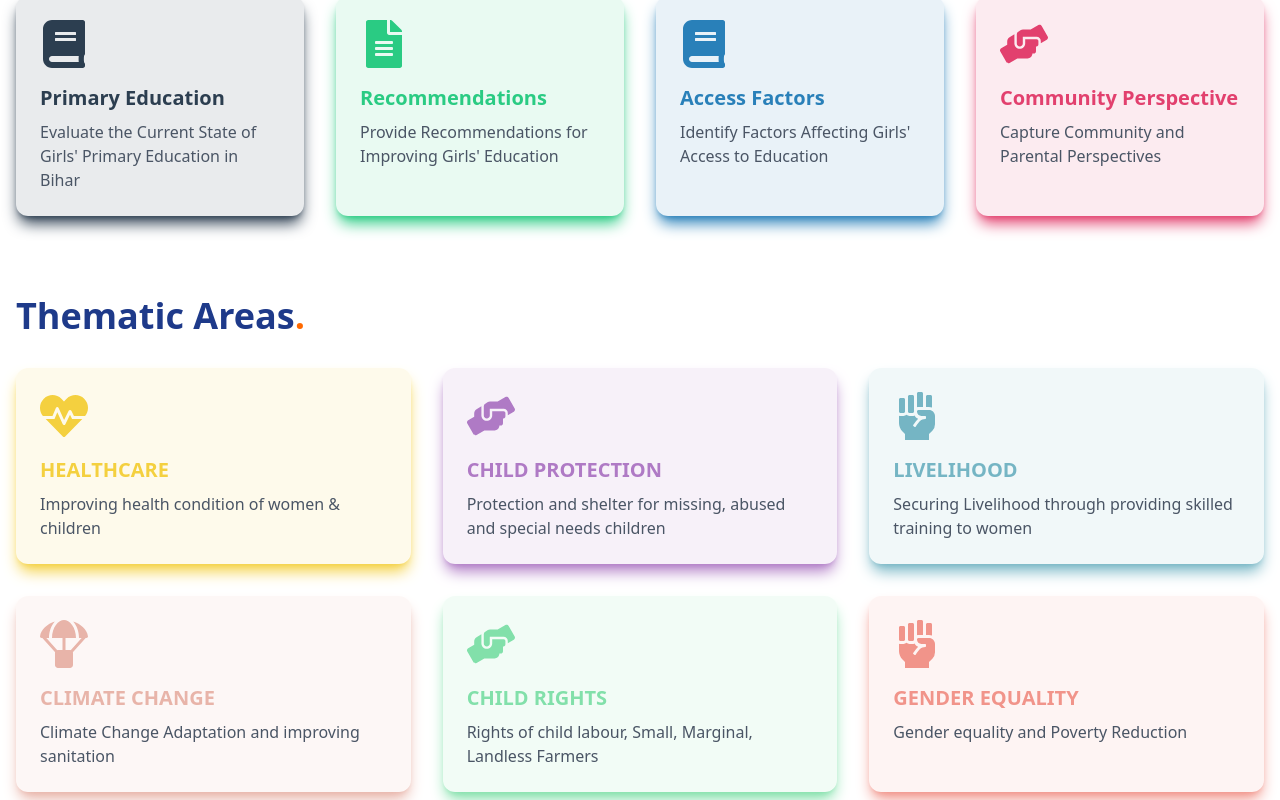
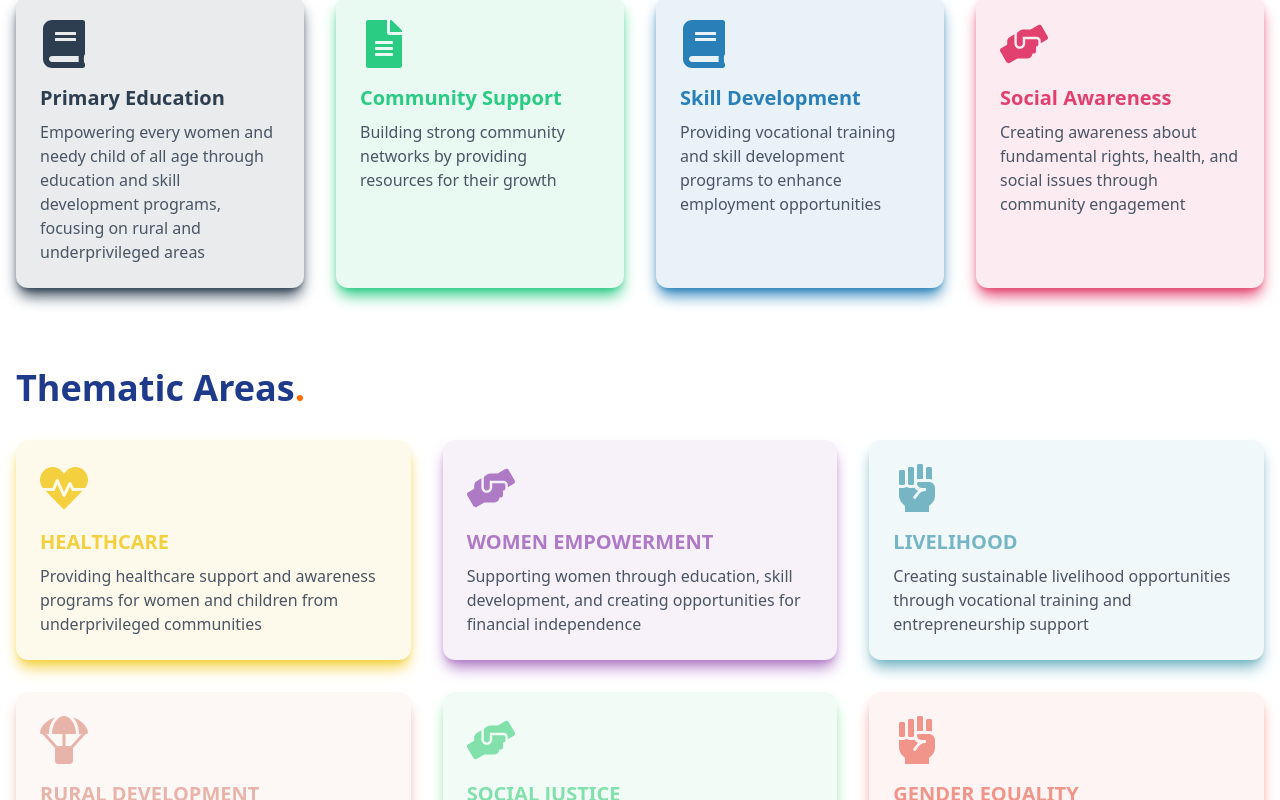
Before and after one commit to Shiva-302004/prema-foundation, a React (Vite) app in the folder frontend/: page / in a window 1280 px wide. Shown: the part 2600-3400 px from the top of the page. Built offline with nearby package versions, Linux system fonts and the light colour scheme.

Commit message:
fixed bugs

```diff
--- a/frontend/src/Components/Events.jsx
+++ b/frontend/src/Components/Events.jsx
@@ -191,7 +191,7 @@ const Events = () => {
                         <span className="font-semibold">Date: </span>
                         {event.date}
                       </div>
-                      <div className="text-right">
+                      <div className="text-right ">
                         <span className="font-semibold">Venue: </span>
                         {event.venue}
                       </div>
--- a/frontend/src/Components/Footer.jsx
+++ b/frontend/src/Components/Footer.jsx
@@ -7,9 +7,14 @@ const Footer = () => {
         <div className="grid grid-cols-1 md:grid-cols-4 gap-8">
           {/* Logo and Address Section */}
           <div className="space-y-4">
-            <Link to="/" className="flex items-center text-orange-500 text-xl font-bold">
-              MPF 🏠
-            </Link>
+          <Link
+            to="/"
+            className="flex items-center text-orange-500 text-xl font-bold"
+          >
+            MPF <span className="text-orange-500 px-1"> {" "}<svg xmlns="http://www.w3.org/2000/svg" width="17" height="17" viewBox="0 0 24 24">
+                    <path d="M12.74 2.32a1 1 0 0 0-1.48 0l-9 10A1 1 0 0 0 3 14h2v7a1 1 0 0 0 1 1h12a1 1 0 0 0 1-1v-7h2a1 1 0 0 0 1-1 1 1 0 0 0-.26-.68z" fill="#FF6900"></path>
+                </svg></span>
+          </Link>
             <div className="text-gray-600 dark:text-gray-400 text-sm">
               <p>G-2, Deepleela Complex,</p>
               <p>Vindhyavasini Street, Kadamkuan,</p>
@@ -28,16 +33,6 @@ const Footer = () => {
             </ul>
           </div>
 
-          {/* Company Section */}
-          <div>
-            <h3 className="text-gray-800 dark:text-white font-semibold mb-4">Company</h3>
-            <ul className="space-y-3">
-              <li><Link to="/how-we-work" className="text-gray-600 dark:text-gray-400 hover:text-orange-500 dark:hover:text-orange-500">How We Work?</Link></li>
-              <li><Link to="/capital" className="text-gray-600 dark:text-gray-400 hover:text-orange-500 dark:hover:text-orange-500">Capital</Link></li>
-              <li><Link to="/security" className="text-gray-600 dark:text-gray-400 hover:text-orange-500 dark:hover:text-orange-500">Security</Link></li>
-            </ul>
-          </div>
-
           {/* Support Section */}
           <div>
             <h3 className="text-gray-800 dark:text-white font-semibold mb-4">Support</h3>
@@ -53,7 +48,7 @@ const Footer = () => {
         <div className="mt-8 pt-8 border-t border-gray-200 dark:border-gray-700">
           <div className="flex flex-col md:flex-row justify-between items-center">
             <p className="text-gray-600 dark:text-gray-400 text-sm">
-              © 2023 MAA PREMA FOUNDATION. All rights reserved
+              © {new Date().getFullYear()} MAA PREMA FOUNDATION. All rights reserved
             </p>
             <div className="flex space-x-6 mt-4 md:mt-0">
               <div className="flex items-center space-x-4">
@@ -76,14 +71,7 @@ const Footer = () => {
                   </svg>
                 </a>
               </div>
-              <div className="flex space-x-4">
-                <Link to="/terms" className="text-gray-600 dark:text-gray-400 hover:text-orange-500 dark:hover:text-orange-500 text-sm">
-                  Terms & Agreements
-                </Link>
-                <Link to="/privacy" className="text-gray-600 dark:text-gray-400 hover:text-orange-500 dark:hover:text-orange-500 text-sm">
-                  Privacy Policy
-                </Link>
-              </div>
+
             </div>
           </div>
         </div>
--- a/frontend/src/Components/WhatWeDo.jsx
+++ b/frontend/src/Components/WhatWeDo.jsx
@@ -4,31 +4,31 @@ const WhatWeDo = () => {
     const mission = [
         {
             title: "Primary Education",
-            description: "Evaluate the Current State of Girls' Primary Education in Bihar",
+            description: "Empowering every women and needy child of all age through education and skill development programs, focusing on rural and underprivileged areas",
             color: "text-[#2c3e50]",
             bgColor: "bg-[#2c3e50]/10",
             bgColorHover: "shadow-lg shadow-[#2c3e50]",
             icon: <FaBook className="w-12 h-12 text-[#2c3e50]" />,
         },
         {
-            title: "Recommendations",
-            description: "Provide Recommendations for Improving Girls' Education",
+            title: "Community Support",
+            description: "Building strong community networks by providing resources for their growth",
             color: "text-[#2acb83]",
             bgColor: "bg-[#2acb83]/10",
             bgColorHover: "shadow-lg shadow-[#2acb83]",
             icon: <FaFileAlt className="w-12 h-12 text-[#2acb83]" />,
         },
         {
-            title: "Access Factors",
-            description: "Identify Factors Affecting Girls' Access to Education",
+            title: "Skill Development",
+            description: "Providing vocational training and skill development programs to enhance employment opportunities",
             color: "text-[#2980b9]",
             bgColor: "bg-[#2980b9]/10",
             bgColorHover: "shadow-lg shadow-[#2980b9]",
             icon: <FaBook className="w-12 h-12 text-[#2980b9]" />,
         },
         {
-            title: "Community Perspective",
-            description: "Capture Community and Parental Perspectives",
+            title: "Social Awareness",
+            description: "Creating awareness about fundamental rights, health, and social issues through community engagement",
             color: "text-[#e2406e]",
             bgColor: "bg-[#e2406e]/10",
             bgColorHover: "shadow-lg shadow-[#e2406e]",
@@ -39,15 +39,15 @@ const WhatWeDo = () => {
     const thematicAreas = [
         {
             title: "HEALTHCARE",
-            description: "Improving health condition of women & children",
+            description: "Providing healthcare support and awareness programs for women and children from underprivileged communities",
             color: "text-[#f4d03f]",
             bgColor: "bg-[#f4d03f]/10",
             bgColorHover: "shadow-lg shadow-[#f4d03f]",
             icon: <FaHeartbeat className="w-12 h-12 text-[#f4d03f]" />,
         },
         {
-            title: "CHILD PROTECTION",
-            description: "Protection and shelter for missing, abused and special needs children",
+            title: "WOMEN EMPOWERMENT",
+            description: "Supporting women through education, skill development, and creating opportunities for financial independence",
             color: "text-[#af7ac5]",
             bgColor: "bg-[#af7ac5]/10",
             bgColorHover: "shadow-lg shadow-[#af7ac5]",
@@ -55,23 +55,23 @@ const WhatWeDo = () => {
         },
         {
             title: "LIVELIHOOD",
-            description: "Securing Livelihood through providing skilled training to women",
+            description: "Creating sustainable livelihood opportunities through vocational training and entrepreneurship support",
             color: "text-[#75b5c4]",
             bgColor: "bg-[#75b5c4]/10",
             bgColorHover: "shadow-lg shadow-[#75b5c4]",
             icon: <FaFistRaised className="w-12 h-12 text-[#75b5c4]" />,
         },
         {
-            title: "CLIMATE CHANGE",
-            description: "Climate Change Adaptation and improving sanitation",
+            title: "RURAL DEVELOPMENT",
+            description: "Implementing programs for rural people development and community upliftment",
             color: "text-[#e8b4a9]",
             bgColor: "bg-[#e8b4a9]/10",
             bgColorHover: "shadow-lg shadow-[#e8b4a9]",
             icon: <FaParachuteBox className="w-12 h-12 text-[#e8b4a9]" />,
         },
         {
-            title: "CHILD RIGHTS",
-            description: "Rights of child labour, Small, Marginal, Landless Farmers",
+            title: "SOCIAL JUSTICE",
+            description: "Advocating for women's rights and providing support to victims of social injustice",
             color: "text-[#82e0aa]",
             bgColor: "bg-[#82e0aa]/10",
             bgColorHover: "shadow-lg shadow-[#82e0aa]",
@@ -79,7 +79,7 @@ const WhatWeDo = () => {
         },
         {
             title: "GENDER EQUALITY",
-            description: "Gender equality and Poverty Reduction",
+            description: "Working towards eliminating gender discrimination and promoting equal opportunities for women",
             color: "text-[#f1948a]",
             bgColor: "bg-[#f1948a]/10",
             bgColorHover: "shadow-lg shadow-[#f1948a]",
```
